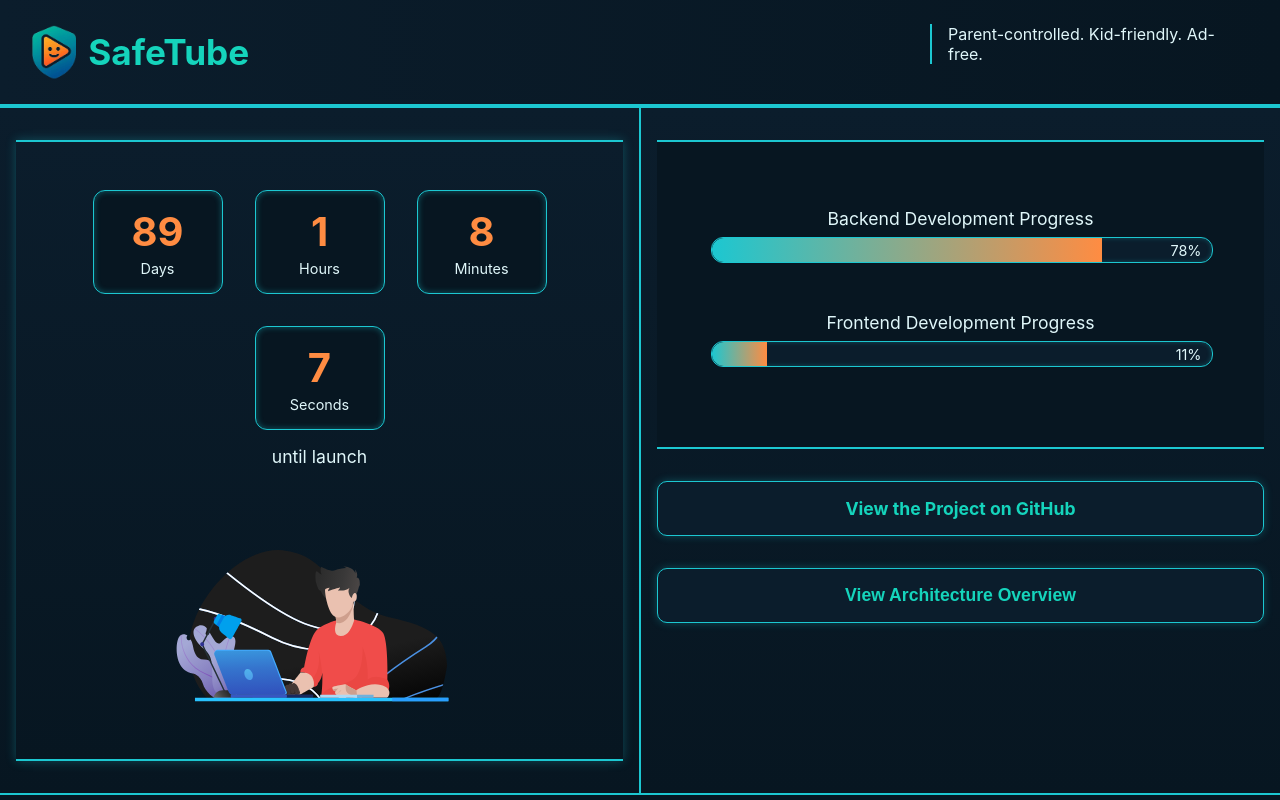
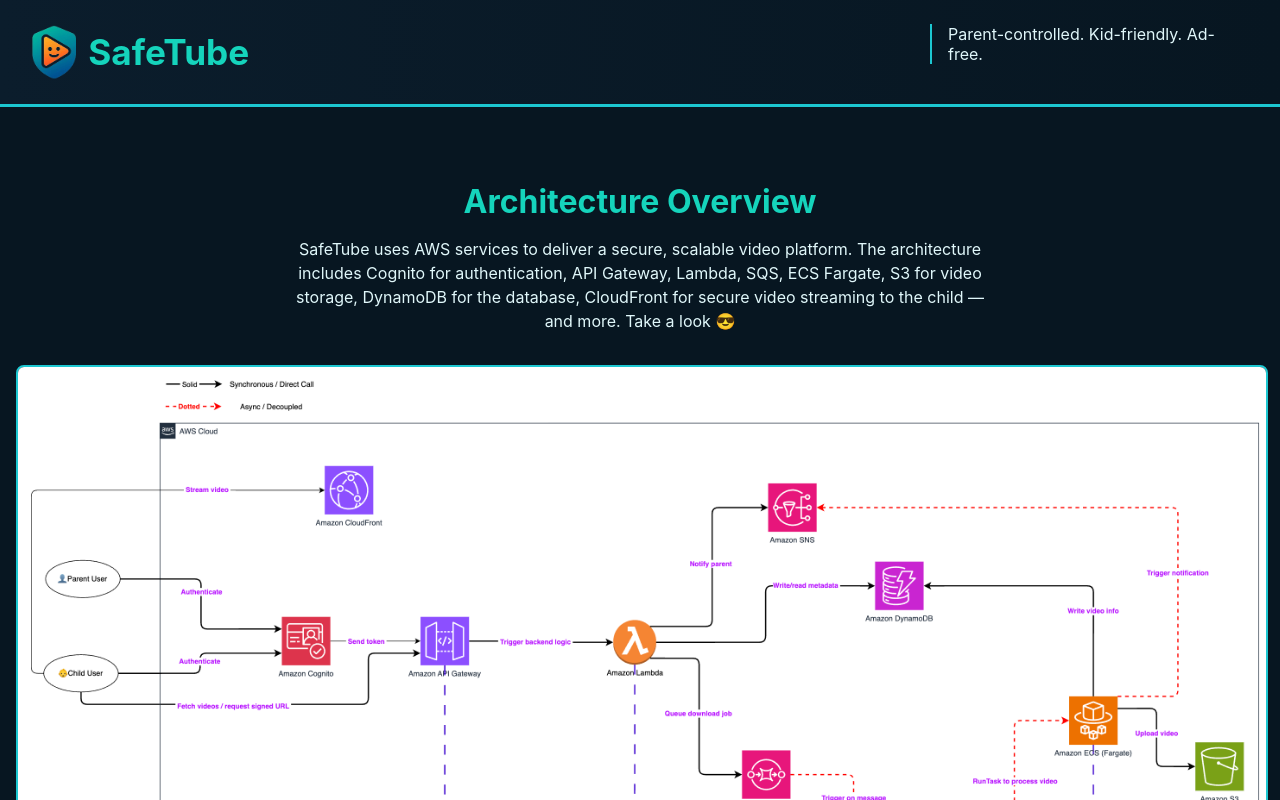
Before and after one commit to youssefMoJo/safetube, a React (Create React App) app in the folder frontend/: page / in a window 1280 px wide. Shown: the top 800 px of the page. Built offline with nearby package versions, Linux system fonts and the light colour scheme.

Commit message:
remove the launch section

```diff
--- a/frontend/src/App.js
+++ b/frontend/src/App.js
@@ -58,7 +58,7 @@
   return (
     <div className="App">
       <Header />
-      <LaunchSection>
+      {/* <LaunchSection>
         <TimerWrapper>
           <CountdownTimer targetDate="2025-09-30T00:00:00" />
         </TimerWrapper>
@@ -67,9 +67,10 @@
           <GitHubRepo />
           <ArchitectureScrollCard />
         </ProgressWrapper>
-      </LaunchSection>
+      </LaunchSection> */}
+      <ArchitectureSection id="architecture" />
       <FeaturesList />
-      <ArchitectureSection id="architecture" />
+
       <Footer />
     </div>
   );
```
